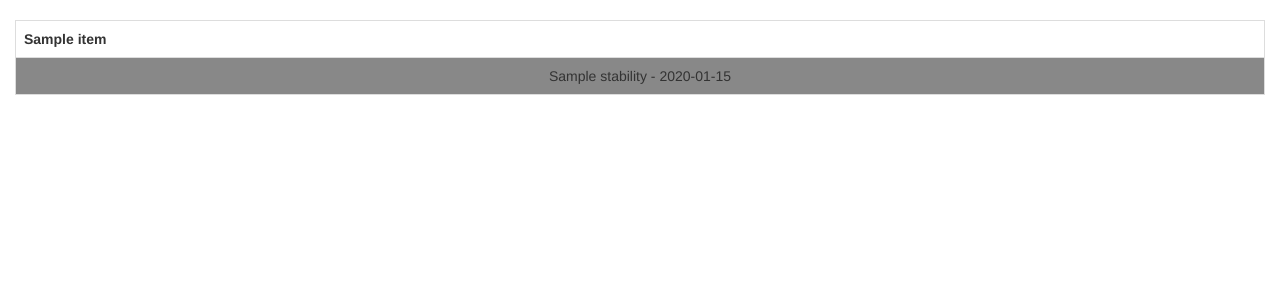
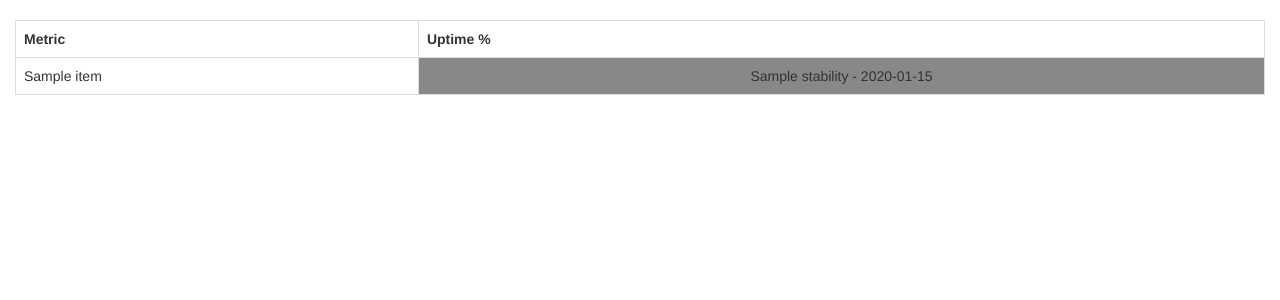
Before and after one commit to santiment/api-tests, a Flask app: template server/templates/uptime_report.html in a window 1280 px wide. Shown: the part 52-352 px from the top of the page. Run offline with Flask 2, Linux system fonts and the light colour scheme; the template is opened without the code that fills it: most values are stand-ins (such as "Sample title", 1, 10 or a date in 2020); some libraries are stand-ins or nearby versions.

Commit message:
Change report layout

```diff
--- a/server/templates/uptime_report.html
+++ b/server/templates/uptime_report.html
@@ -11,15 +11,15 @@
         <div class="table-responsive">
           <table class="table table-bordered table-hover">
             <tr>
+              <th>Metric</th>
+              <th>Uptime %</th>
+            </tr>
               {% for item in data %}
-                <th>{{ item }}</th>
+              <tr>
+                <td>{{item}}</td>
+                <td style='background-color:{{data[item]["color"]}};text-align:center;'>{{data[item]['stability']}} - {{data[item]['uptime']}}</td>
+              </tr>
               {% endfor %}
-            </tr>
-              <tr>
-                {% for item in data %}
-                  <td title="{{item}}" style='background-color:{{data[item]["color"]}};text-align:center;'>{{data[item]['stability']}} - {{data[item]['uptime']}}</td>
-                {% endfor %}
-              </tr>
           </table>
         </div>
       </div>
```
